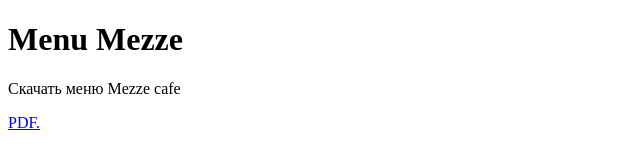
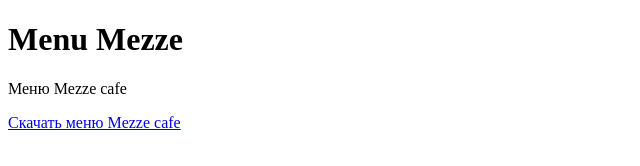
Before and after one commit to Mezzecafe/mezzecafe..github.io, a plain HTML site: page index.html in a window 1280 px wide. Shown: the whole page, without its empty margins (0-640 px from the left). Drawn offline with Linux system fonts and the light colour scheme.

Commit message:
Update index.html

```diff
--- a/index.html
+++ b/index.html
@@ -2,7 +2,7 @@
 <html>
 <body>
 <h1>Menu Mezze</h1>
-<p>Скачать меню Mezze cafe</p>
-<a href="mezzecafe.github.io/menu/menu-mezze.pdf" target="_blank">PDF.</a>
+<p>Меню Mezze cafe</p>
+<a href="mezzecafe.github.io/menu/menu-mezze.pdf" target="_blank">Скачать меню Mezze cafe</a>
 </body>
 </html>
```
